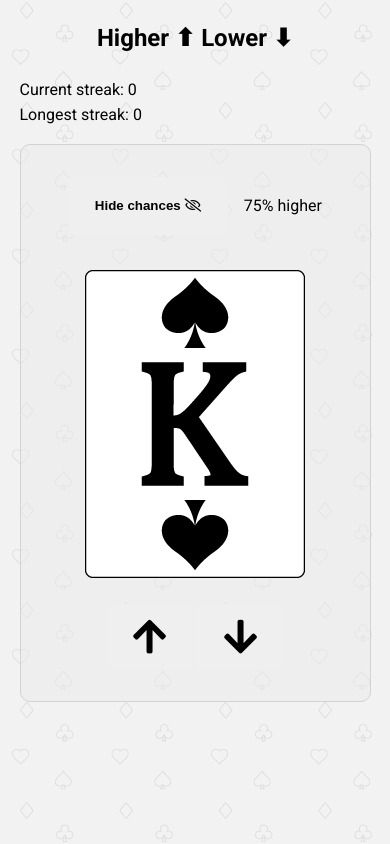
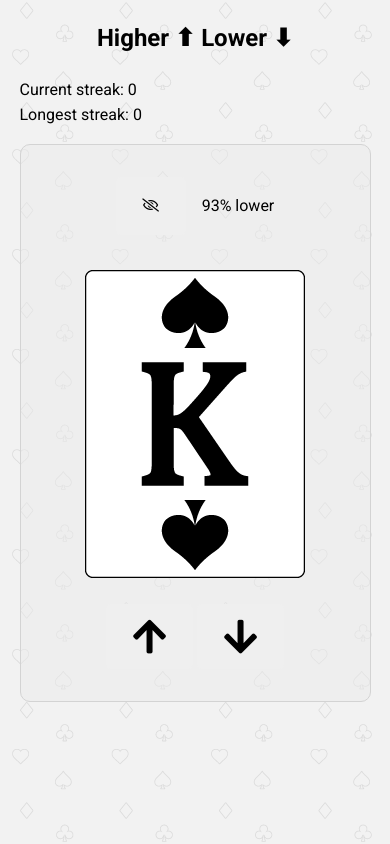
Before and after one commit to iam-davidvm/higherlower, a plain HTML site: page pages/higherlower.html in a window 390 px wide. Both pictures are taken after a click on the button "Reveal chances". Drawn offline with Linux system fonts and the light colour scheme.

Commit message:
calculating and showing chance of lower or higher card

```diff
--- a/css/style.css
+++ b/css/style.css
@@ -275,6 +275,10 @@ GAME AREA
         font-size: 1.5rem;
     }
 
+    .hide-mobile {
+        display: none;
+    }
+
     .streak {
         flex-direction: column;
     }
--- a/js/game.js
+++ b/js/game.js
@@ -27,6 +27,7 @@ let cardsLeft = [];
 let drawnCards = [];
 let currentGuess = 1;
 let guessed = false;
+let chancesRevealed = 'hidden';
 
 // DOM-elements
 const firstRow = document.querySelector('.first-row');
@@ -49,18 +50,22 @@ lowerBtn.addEventListener('click', function() {
 })
 
 chancesBtn.addEventListener('click', function() {
-    const isRevealed = chancesBtn.getAttribute('data-chances');
-    if (isRevealed === 'revealed') {
+    chancesRevealed = chancesBtn.getAttribute('data-chances');
+    if (chancesRevealed === 'revealed') {
         chancesBtn.setAttribute('data-chances', 'hidden');
+        chancesRevealed = 'hidden';
         chancesBtn.innerHTML = 'Reveal chances <span><i class="far fa-eye"></i> </span>';
         chancesDisplay.style.display = 'none';
     } else {
         chancesBtn.setAttribute('data-chances', 'revealed');
+        chancesRevealed = 'revealed';
         chancesBtn.innerHTML = '<span class="hide-mobile">Hide chances </span><i class="far fa-eye-slash"></i>';
         chancesDisplay.style.display = 'inline-block';
+        checkChances();
     }
 })
 
+// show the current and longest streak
 function showStreaks() {
     if (currentStreak) {
         currentStreakDisplay.textContent = currentStreak;
@@ -90,6 +95,7 @@ function getDeckOfCards() {
     }
 }
 
+// helper function to change the path of images in case of mobile width
 function getScreenSize() {
     const screenWidth = window.innerWidth;
     if (screenWidth <= 490) {
@@ -98,7 +104,9 @@ function getScreenSize() {
         return 'desktop';
     }
 }
-
+/*
+deprecated?
+*/
 function checkIfTablet() {
     const screenWidth = window.innerWidth;
     if (screenWidth > 490 && screenWidth <= 850) {
@@ -195,6 +203,18 @@ function drawCard() {
     drawnCards = drawnCards.concat(cardsLeft.splice(randomNum, 1));
     // console.log('cardsLeft', cardsLeft);
     // console.log('drawnCards', drawnCards);
+}
+
+// calculates the chances of a higer or lower card
+function checkChances() {
+    const lastCard = drawnCards[drawnCards.length - 1];
+    const lowerCards = cardsLeft.filter(card => card[0] < lastCard[0]).length;
+    const cardsPercentage = Math.round((lowerCards / cardsLeft.length) * 100);
+    if (cardsPercentage > 50) {
+      chancesDisplay.textContent = `${cardsPercentage}% lower`;
+    } else {
+      chancesDisplay.textContent = `${100 - cardsPercentage}% higher`;
+    }
 }
 
 // renders the cards on the page
@@ -347,6 +367,10 @@ function guess(playerGuess) {
             currentGuess = 1;
         } else {
             displayCard(currentGuess);
+            console.log(chancesRevealed);
+            if (chancesRevealed === 'revealed') {
+                checkChances();
+            }
             currentGuess++;
             // console.log('kaart tonen');
         }
```
